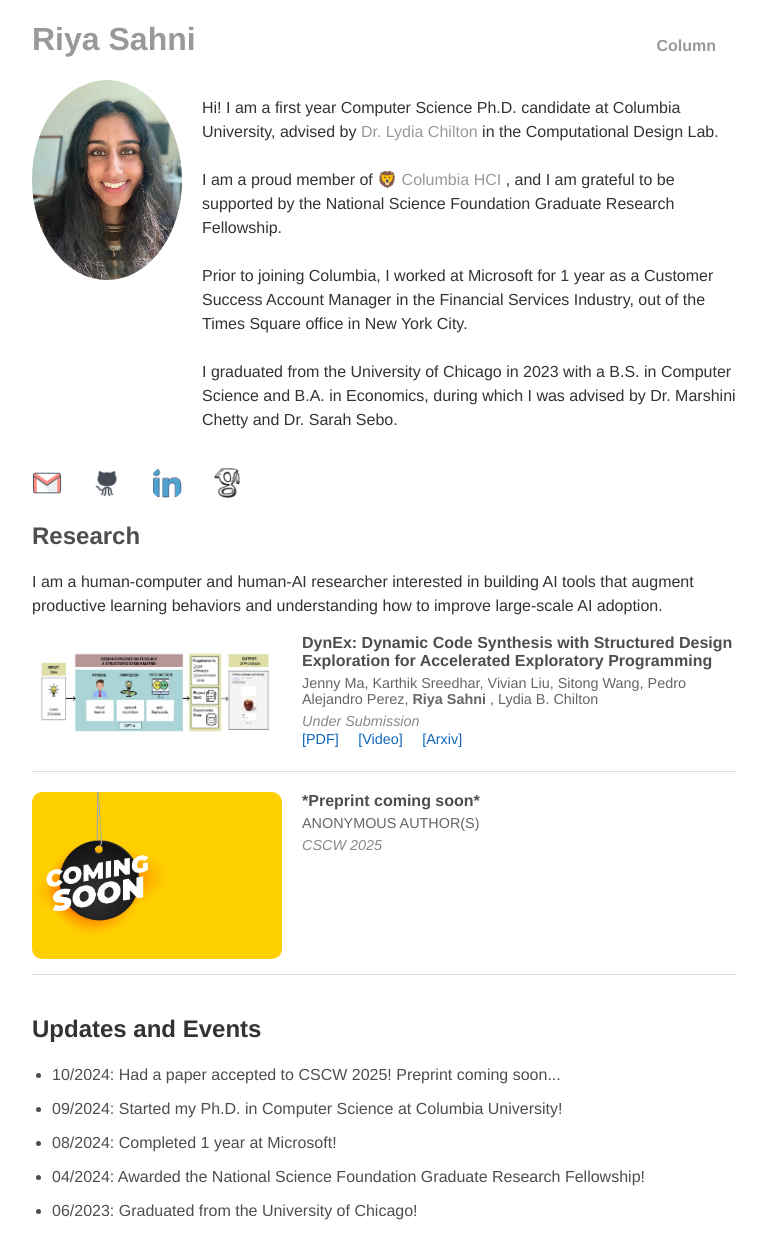
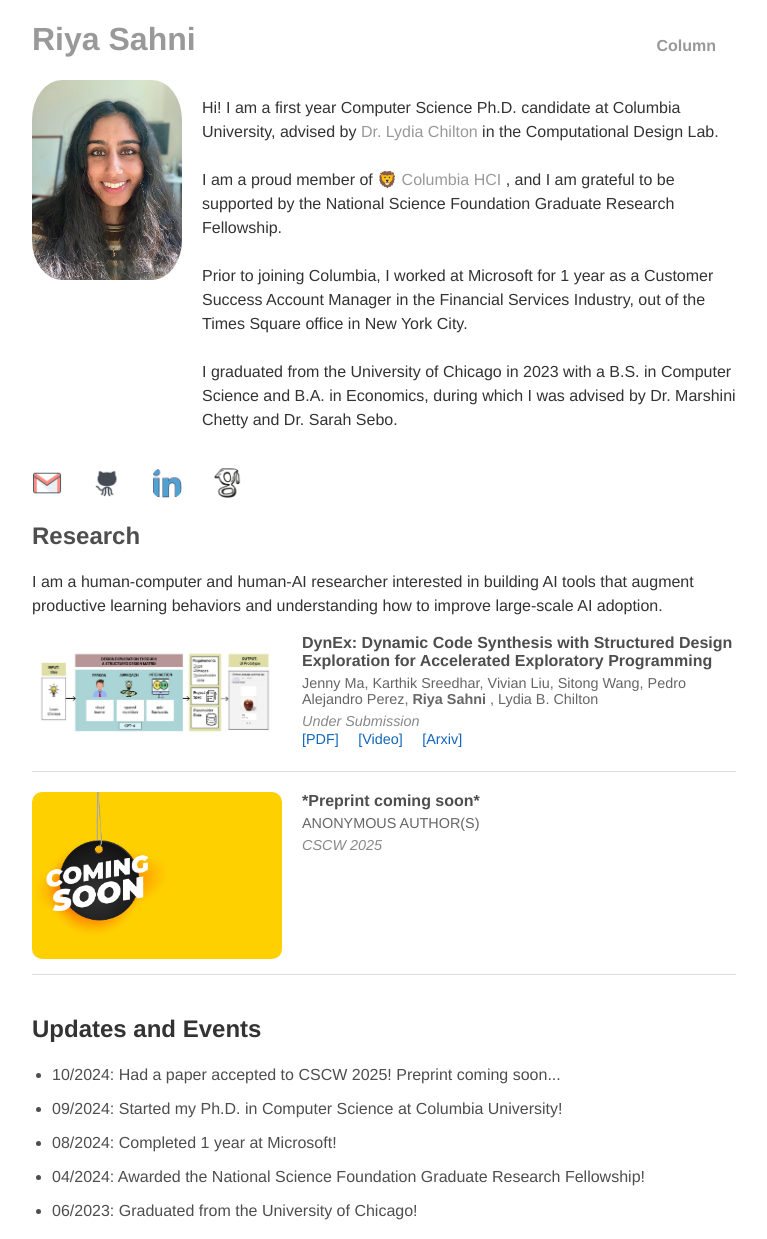
Before and after one commit to riyasahni/riyasahni.github.io, a Jekyll site: the page built from index.html, in a window 1280 px wide. Shown: the whole page, without its empty margins (256-1023 px from the left). Built offline with Jekyll 4.4.1, drawn with Linux system fonts in a browser that asks for light colours.

Commit message:
please god

```diff
--- a/css/main.css
+++ b/css/main.css
@@ -75,7 +75,7 @@
 }
 .header-container img {
 	width: 200px;
-	border-radius: 15px; /* Rounded edges, but not circular */
+	border-radius: 20px; /* Rounded edges, but not circular */
 	margin-right: 20px; /* Spacing between the image and the text */
 }
 .blurb {
@@ -223,5 +223,5 @@
 
 .header-container img {
 	width: 150px;
-	border-radius: 50%; /* Make the profile picture circular */
+	border-radius: 20%; /* Make the profile picture circular */
 }
```
